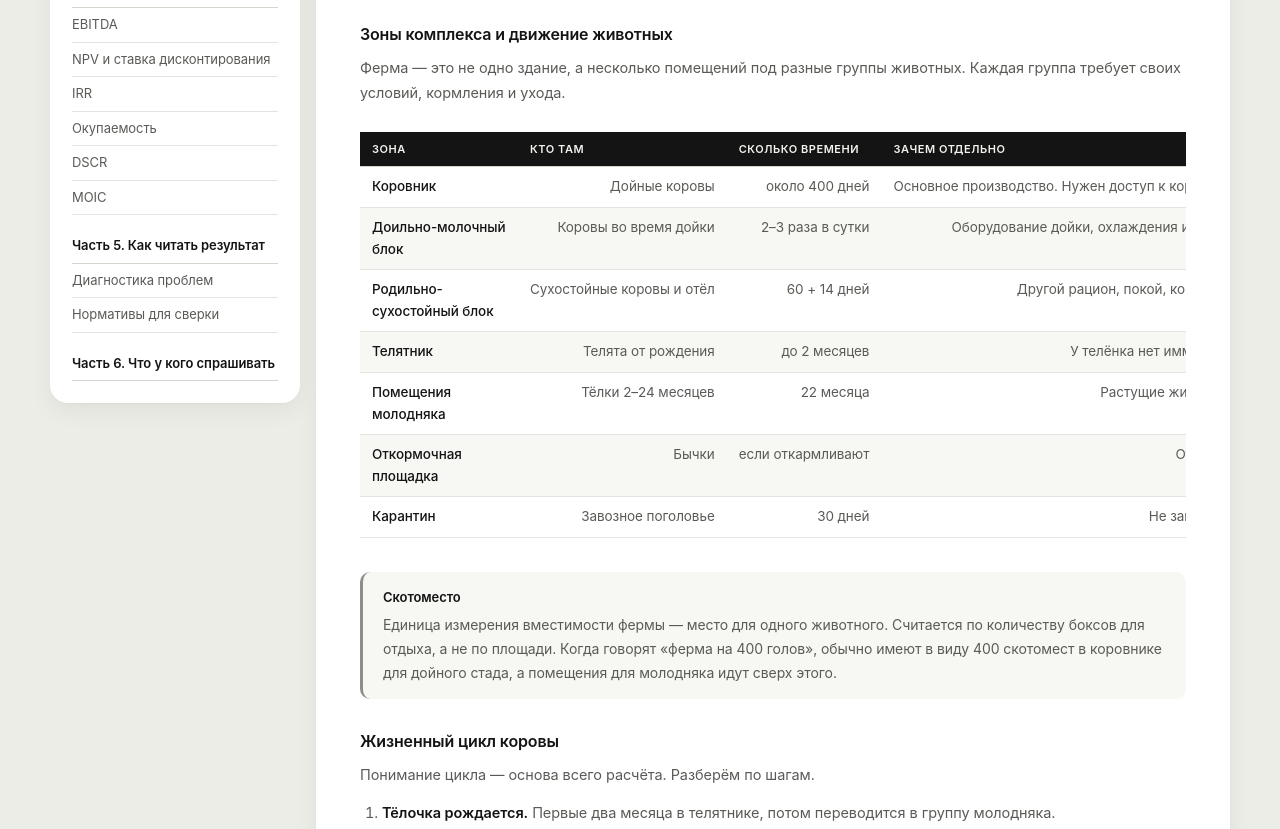
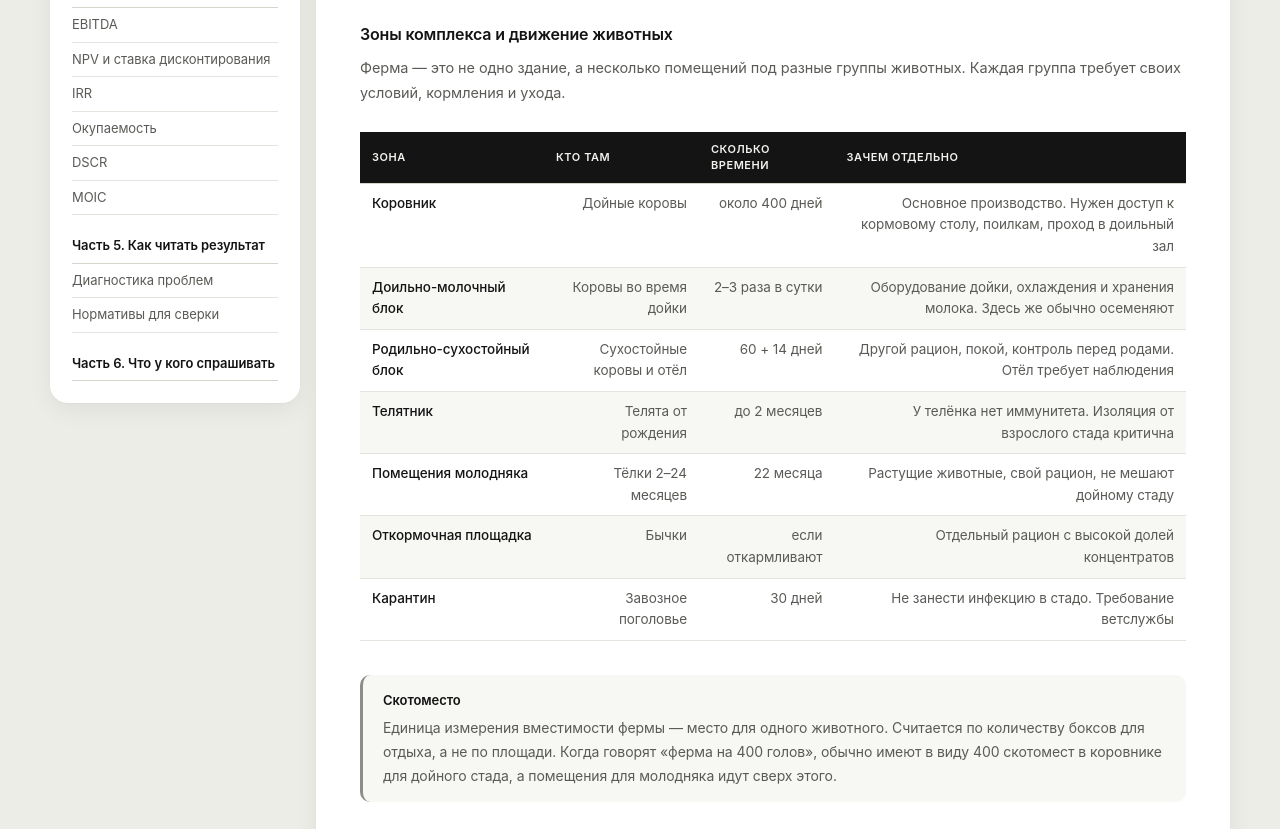
Before and after one commit to qamarjora/mtf-constructor, a plain HTML site: page guide.html in a window 1280 px wide. Shown: the part 925-1754 px from the top of the page. Drawn offline with Linux system fonts and the light colour scheme.

Commit message:
Let prose wrap in guide tables, keep numeric cells nowrap
Таблицы справочника наследовали th,td{white-space:nowrap} из style.css —
правило написано под числовые таблицы конструктора, а здесь в ячейках
проза, и она не переносилась. Из-за этого таблицы были шире колонки
и требовали горизонтальной прокрутки.

article th,article td{white-space:normal} возвращает перенос;
article td.n остаётся с nowrap и выигрывает по специфичности —
34 числовые ячейки не ломаются.

Co-Authored-By: Claude Opus 5 <noreply@anthropic.com>

```diff
--- a/guide.html
+++ b/guide.html
@@ -36,6 +36,11 @@
   article td{padding:9px 12px;border-bottom:1px solid var(--line);color:var(--ink-2);vertical-align:top;line-height:1.6}
   article td:first-child{color:var(--ink);font-weight:500}
   article tbody tr:nth-child(even){background:var(--surface-2)}
+  /* style.css задаёт th,td{white-space:nowrap} под числовые таблицы
+     конструктора. Здесь в ячейках проза — она должна переноситься.
+     Числовые ячейки .n ниже перебивают это обратно: они уже с классом,
+     поэтому выигрывают по специфичности независимо от порядка. */
+  article th,article td{white-space:normal}
   article td.n{font-family:var(--mono);text-align:right;white-space:nowrap}
 
   .box{border-left:3px solid;padding:14px 20px;border-radius:var(--r-sm);margin:16px 0;font-size:14px;line-height:1.7}
```
